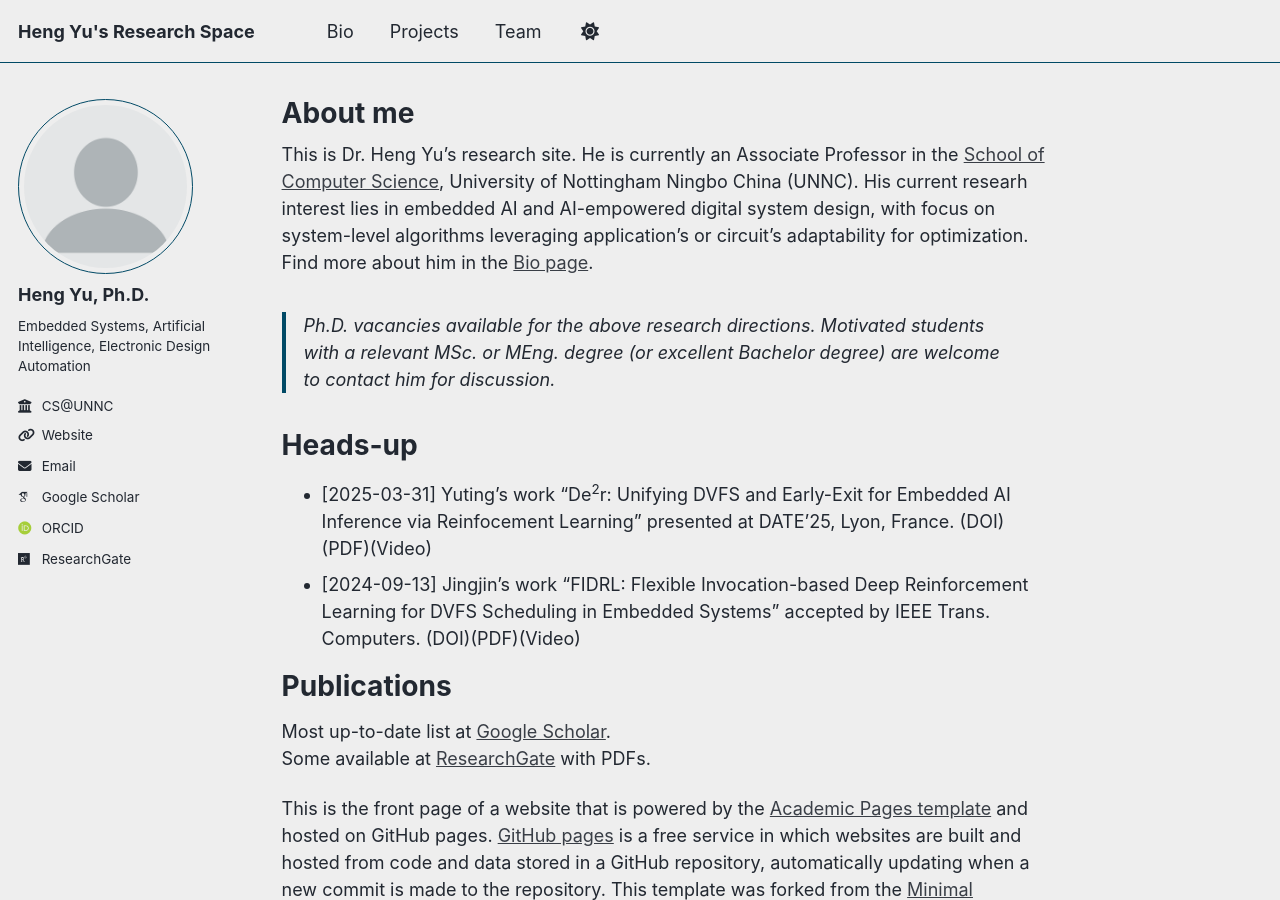
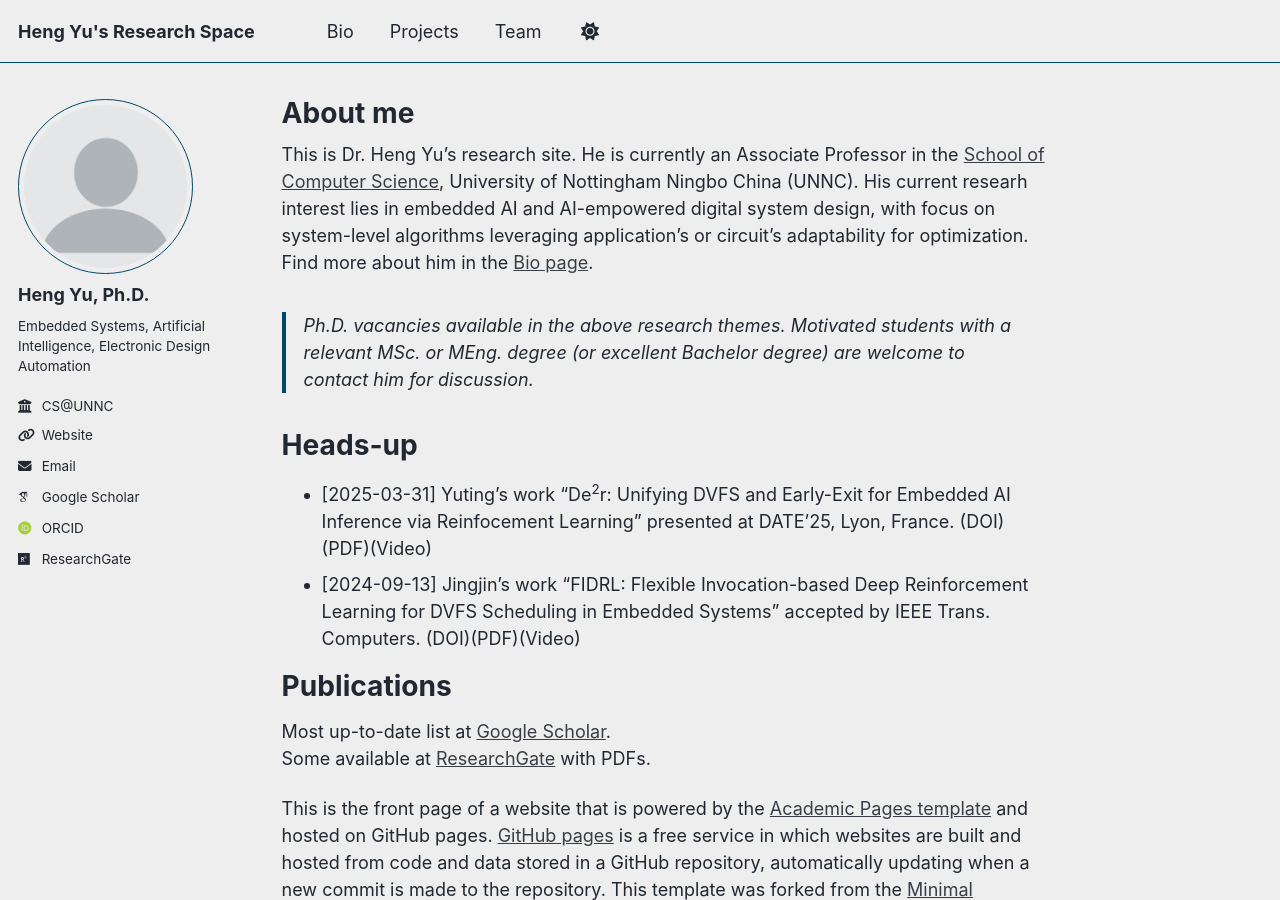
Before and after one commit to eleyuheng/eleyuheng.github.io, a Jekyll site: the page built from _pages/about.md, in a window 1280 px wide and 900 px high. Built offline with Jekyll 4.4.1, drawn with Linux system fonts in a browser that asks for light colours; some web fonts are replaced; a script that is not in the unit is left out.

Commit message:
Update about.md

```diff
--- a/_pages/about.md
+++ b/_pages/about.md
@@ -9,7 +9,7 @@ redirect_from:
 
 This is Dr. Heng Yu's research site. He is currently an Associate Professor in the [School of Computer Science](https://www.nottingham.edu.cn/en/science-engineering/departments-schools/cs/home.aspx), University of Nottingham Ningbo China (UNNC). His current researh interest lies in embedded AI and AI-empowered digital system design, with focus on system-level algorithms leveraging application's or circuit's adaptability for optimization. Find more about him in the [Bio page](https://eleyuheng.github.io/bio/).
 
-> Ph.D. vacancies available for the above research directions. Motivated students with a relevant MSc. or MEng. degree (or excellent Bachelor degree) are welcome to contact him for discussion.
+> Ph.D. vacancies available in the above research themes. Motivated students with a relevant MSc. or MEng. degree (or excellent Bachelor degree) are welcome to contact him for discussion.
 
 # Heads-up
 
```
